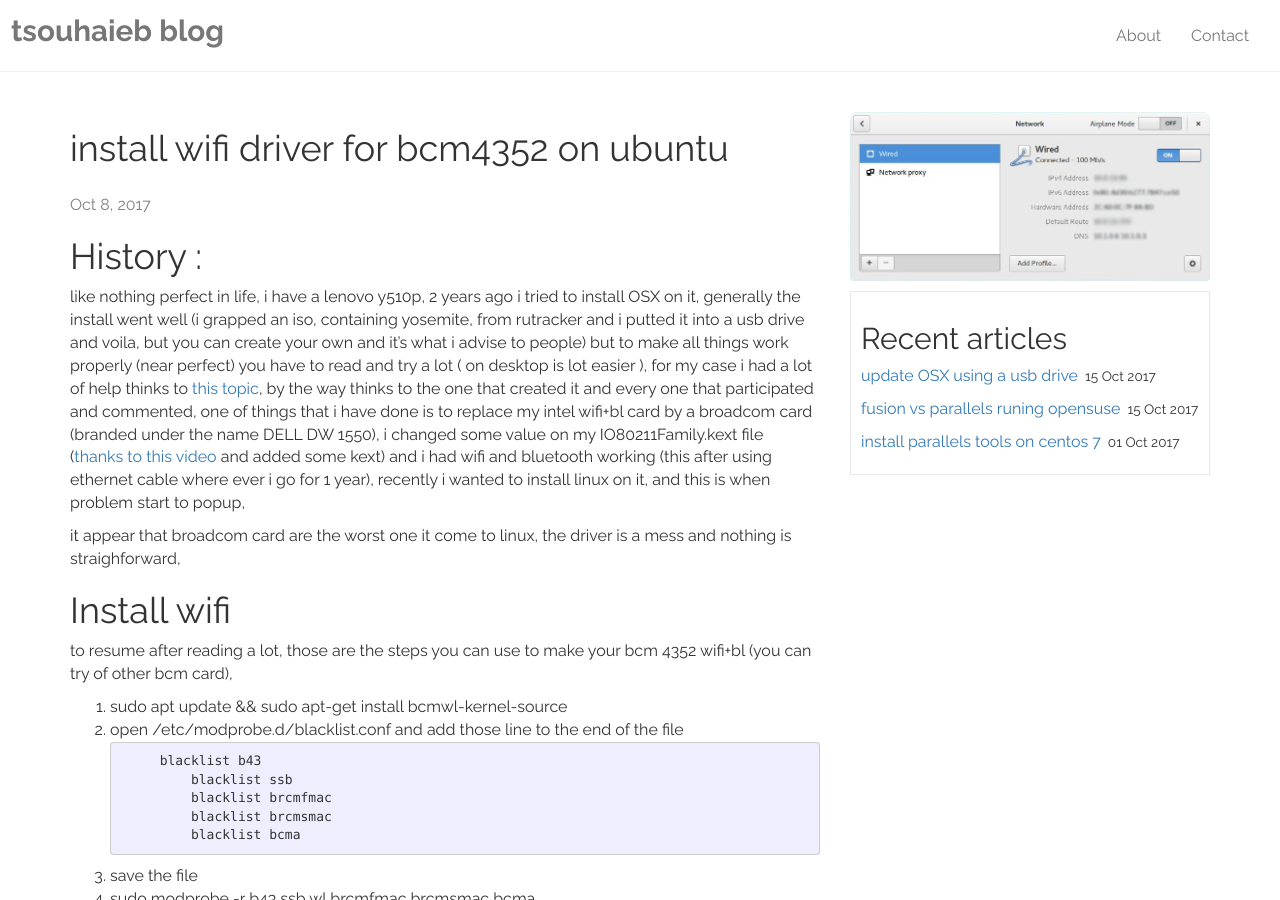
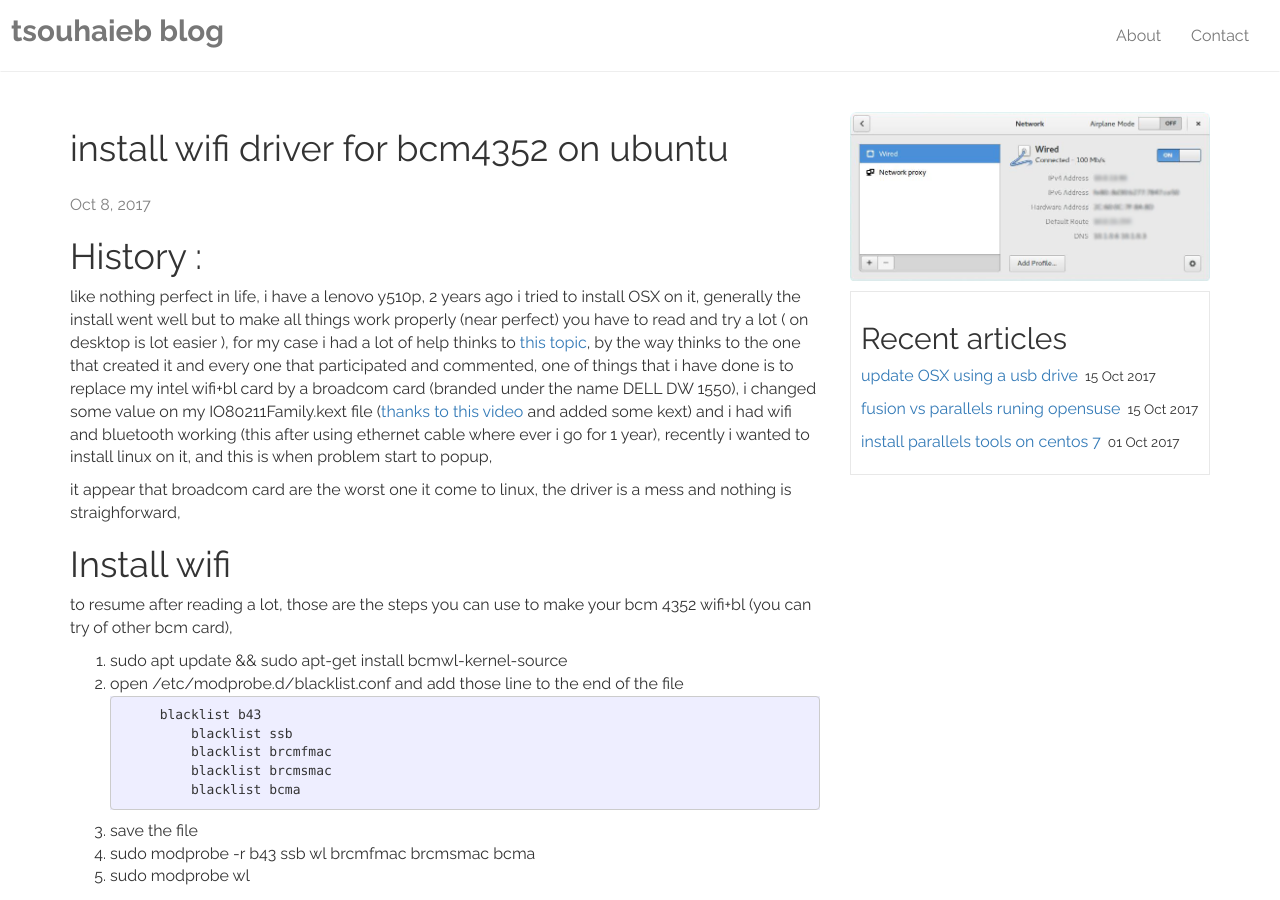
Before and after one commit to souhaiebtar/souhaiebtar.github1.io, a Jekyll site: the page built from _posts/2017-10-08-bcm4352-on-ubuntu.md, in a window 1280 px wide and 900 px high. Built offline with Jekyll 4.4.1, drawn with Linux system fonts in a browser that asks for light colours; comment, search, counter and statistics services are not loaded.

Commit message:
change to article

```diff
--- a/_posts/2017-10-08-bcm4352-on-ubuntu.md
+++ b/_posts/2017-10-08-bcm4352-on-ubuntu.md
@@ -5,7 +5,7 @@ img: bcm4352-not-showing.png
 ---
 
 # History :
-like nothing perfect in life,  i have a lenovo y510p, 2 years ago i tried to install OSX on it, generally the install went well (i grapped an iso, containing yosemite, from rutracker and i putted it into a usb drive and voila, but you can create your own and it's what i advise to people) but to make all things work properly (near perfect) you have to read and try a lot ( on desktop is lot easier ), for my case i had a lot of help thinks to [this topic](http://www.insanelymac.com/forum/topic/303276-guide-for-installing-os-x-on-lenovo-ideapad-y510p/), by the way thinks to the one that created it and every one that participated and commented, one of things that i have done is to replace my intel wifi+bl card by a broadcom card (branded under the name DELL DW 1550), i changed some value on my IO80211Family.kext file ([thanks to this video](https://www.youtube.com/watch?v=D4bnQ_uW4a4) and added some kext) and i had wifi and bluetooth working (this after using ethernet cable where ever i go for 1 year), recently i wanted to install linux on it, and this is when problem start to popup,
+like nothing perfect in life,  i have a lenovo y510p, 2 years ago i tried to install OSX on it, generally the install went well but to make all things work properly (near perfect) you have to read and try a lot ( on desktop is lot easier ), for my case i had a lot of help thinks to [this topic](http://www.insanelymac.com/forum/topic/303276-guide-for-installing-os-x-on-lenovo-ideapad-y510p/), by the way thinks to the one that created it and every one that participated and commented, one of things that i have done is to replace my intel wifi+bl card by a broadcom card (branded under the name DELL DW 1550), i changed some value on my IO80211Family.kext file ([thanks to this video](https://www.youtube.com/watch?v=D4bnQ_uW4a4) and added some kext) and i had wifi and bluetooth working (this after using ethernet cable where ever i go for 1 year), recently i wanted to install linux on it, and this is when problem start to popup,
 
 it appear that broadcom card are the worst one it come to linux, the driver is a mess and nothing is straighforward,
 
```
